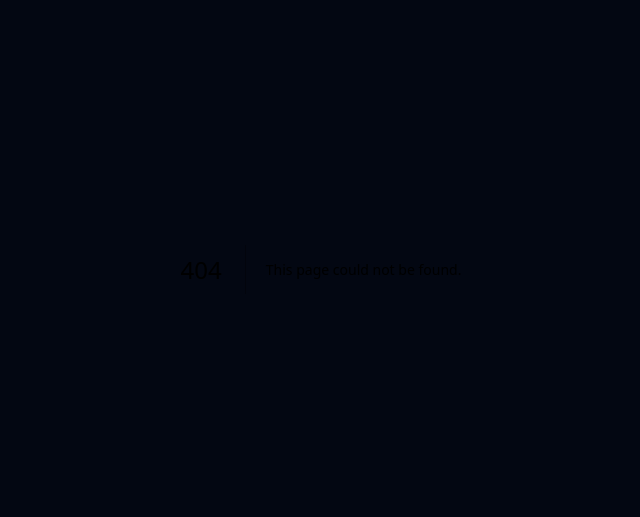
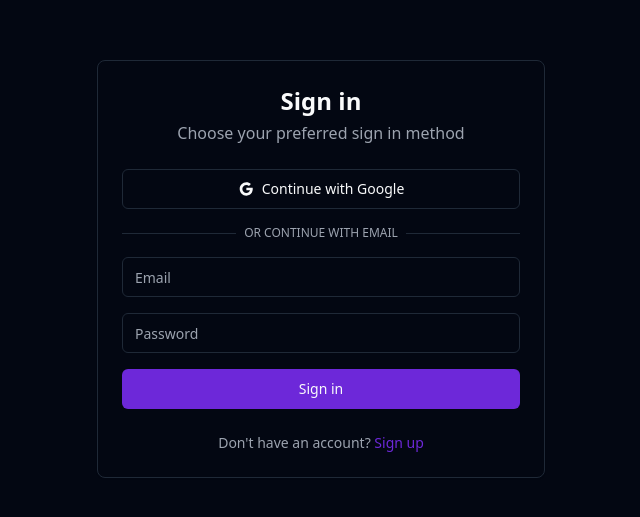
Before and after one commit to ardelisinbaking/cat-connect-app, a Next.js app: page /login in a window 1280 px wide. Before the commit this address had no page. Shown: the part 131-648 px from the top of the page, without its empty margins (319-959 px from the left). Built offline with nearby package versions, Linux system fonts and the light colour scheme; no server answers.

Commit message:
set up Google auth and login page

```diff
--- /dev/null
+++ b/app/auth/callback/route.ts
@@ -0,0 +1,18 @@
+// app/auth/callback/route.ts
+import { createRouteHandlerClient } from '@supabase/auth-helpers-nextjs'
+import { cookies } from 'next/headers'
+import { NextResponse } from 'next/server'
+
+export async function GET(request: Request) {
+  const requestUrl = new URL(request.url)
+  const code = requestUrl.searchParams.get('code')
+
+  if (code) {
+    const cookieStore = cookies()
+    const supabase = createRouteHandlerClient({ cookies: () => cookieStore })
+    await supabase.auth.exchangeCodeForSession(code)
+  }
+
+  // URL to redirect to after sign in process completes
+  return NextResponse.redirect(new URL('/dashboard', request.url))
+}
--- /dev/null
+++ b/app/login/page.tsx
@@ -0,0 +1,85 @@
+// app/login/page.tsx
+'use client'
+
+import { useAuth } from '@/providers/auth-provider'
+import { GoogleAuthButton } from '@/components/auth/google-auth-button'
+import { Card, CardHeader, CardContent, CardFooter } from '@/components/ui/card'
+import { Button } from '@/components/ui/button'
+import { Input } from '@/components/ui/input'
+import { useState } from 'react'
+
+export default function LoginPage() {
+  const { signIn } = useAuth()
+  const [email, setEmail] = useState('')
+  const [password, setPassword] = useState('')
+  const [loading, setLoading] = useState(false)
+  const [error, setError] = useState('')
+
+  const handleEmailSignIn = async (e: React.FormEvent) => {
+    e.preventDefault()
+    try {
+      setLoading(true)
+      await signIn(email, password)
+    } catch (err: any) {
+      setError(err.message)
+    } finally {
+      setLoading(false)
+    }
+  }
+
+  return (
+    <div className="min-h-screen flex items-center justify-center p-4">
+      <Card className="w-full max-w-md">
+        <CardHeader className="space-y-1">
+          <h2 className="text-2xl font-bold text-center">Sign in</h2>
+          <p className="text-muted-foreground text-center">
+            Choose your preferred sign in method
+          </p>
+        </CardHeader>
+        <CardContent className="space-y-4">
+          <GoogleAuthButton />
+
+          <div className="relative">
+            <div className="absolute inset-0 flex items-center">
+              <span className="w-full border-t" />
+            </div>
+            <div className="relative flex justify-center text-xs uppercase">
+              <span className="bg-background px-2 text-muted-foreground">
+                Or continue with email
+              </span>
+            </div>
+          </div>
+
+          <form onSubmit={handleEmailSignIn} className="space-y-4">
+            <Input
+              type="email"
+              placeholder="Email"
+              value={email}
+              onChange={(e) => setEmail(e.target.value)}
+            />
+            <Input
+              type="password"
+              placeholder="Password"
+              value={password}
+              onChange={(e) => setPassword(e.target.value)}
+            />
+            {error && (
+              <p className="text-sm text-red-500">{error}</p>
+            )}
+            <Button type="submit" className="w-full" disabled={loading}>
+              {loading ? 'Signing in...' : 'Sign in'}
+            </Button>
+          </form>
+        </CardContent>
+        <CardFooter>
+          <p className="text-sm text-center text-muted-foreground w-full">
+            Don't have an account?{' '}
+            <a href="/register" className="text-primary hover:underline">
+              Sign up
+            </a>
+          </p>
+        </CardFooter>
+      </Card>
+    </div>
+  )
+}
--- /dev/null
+++ b/components/auth/google-auth-button.tsx
@@ -0,0 +1,39 @@
+// components/auth/google-auth-button.tsx
+import { Button } from "@/components/ui/button"
+import { useAuth } from "@/providers/auth-provider"
+import { useState } from "react"
+
+export function GoogleAuthButton() {
+  const { signInWithGoogle } = useAuth()
+  const [loading, setLoading] = useState(false)
+
+  const handleSignIn = async () => {
+    try {
+      setLoading(true)
+      await signInWithGoogle()
+    } catch (error) {
+      console.error('Error signing in with Google:', error)
+    } finally {
+      setLoading(false)
+    }
+  }
+
+  return (
+    <Button
+      variant="outline"
+      className="w-full flex items-center justify-center gap-2"
+      onClick={handleSignIn}
+      disabled={loading}
+    >
+      <svg
+        className="h-5 w-5"
+        aria-hidden="true"
+        fill="currentColor"
+        viewBox="0 0 24 24"
+      >
+        <path d="M12.545,10.239v3.821h5.445c-0.712,2.315-2.647,3.972-5.445,3.972c-3.332,0-6.033-2.701-6.033-6.032 s2.701-6.032,6.033-6.032c1.498,0,2.866,0.549,3.921,1.453l2.814-2.814C17.503,2.988,15.139,2,12.545,2 C7.021,2,2.543,6.477,2.543,12s4.478,10,10.002,10c8.396,0,10.249-7.85,9.426-11.748L12.545,10.239z"/>
+      </svg>
+      {loading ? 'Signing in...' : 'Continue with Google'}
+    </Button>
+  )
+}
--- /dev/null
+++ b/components/ui/card.tsx
@@ -0,0 +1,79 @@
+import * as React from "react"
+
+import { cn } from "@/lib/utils"
+
+const Card = React.forwardRef<
+  HTMLDivElement,
+  React.HTMLAttributes<HTMLDivElement>
+>(({ className, ...props }, ref) => (
+  <div
+    ref={ref}
+    className={cn(
+      "rounded-lg border bg-card text-card-foreground shadow-sm",
+      className
+    )}
+    {...props}
+  />
+))
+Card.displayName = "Card"
+
+const CardHeader = React.forwardRef<
+  HTMLDivElement,
+  React.HTMLAttributes<HTMLDivElement>
+>(({ className, ...props }, ref) => (
+  <div
+    ref={ref}
+    className={cn("flex flex-col space-y-1.5 p-6", className)}
+    {...props}
+  />
+))
+CardHeader.displayName = "CardHeader"
+
+const CardTitle = React.forwardRef<
+  HTMLDivElement,
+  React.HTMLAttributes<HTMLDivElement>
+>(({ className, ...props }, ref) => (
+  <div
+    ref={ref}
+    className={cn(
+      "text-2xl font-semibold leading-none tracking-tight",
+      className
+    )}
+    {...props}
+  />
+))
+CardTitle.displayName = "CardTitle"
+
+const CardDescription = React.forwardRef<
+  HTMLDivElement,
+  React.HTMLAttributes<HTMLDivElement>
+>(({ className, ...props }, ref) => (
+  <div
+    ref={ref}
+    className={cn("text-sm text-muted-foreground", className)}
+    {...props}
+  />
+))
+CardDescription.displayName = "CardDescription"
+
+const CardContent = React.forwardRef<
+  HTMLDivElement,
+  React.HTMLAttributes<HTMLDivElement>
+>(({ className, ...props }, ref) => (
+  <div ref={ref} className={cn("p-6 pt-0", className)} {...props} />
+))
+CardContent.displayName = "CardContent"
+
+const CardFooter = React.forwardRef<
+  HTMLDivElement,
+  React.HTMLAttributes<HTMLDivElement>
+>(({ className, ...props }, ref) => (
+  <div
+    ref={ref}
+    className={cn("flex items-center p-6 pt-0", className)}
+    {...props}
+  />
+))
+CardFooter.displayName = "CardFooter"
+
+export { Card, CardHeader, CardFooter, CardTitle, CardDescription, CardContent }
--- /dev/null
+++ b/lib/supabase.ts
@@ -0,0 +1,11 @@
+// lib/supabase.ts
+import { createClient } from '@supabase/supabase-js'
+
+const supabaseUrl = process.env.NEXT_PUBLIC_SUPABASE_URL
+const supabaseAnonKey = process.env.NEXT_PUBLIC_SUPABASE_ANON_KEY
+
+if (!supabaseUrl || !supabaseAnonKey) {
+  throw new Error('Missing Supabase environment variables')
+}
+
+export const supabase = createClient(supabaseUrl, supabaseAnonKey)
--- a/package.json
+++ b/package.json
@@ -8,11 +8,11 @@
     "start": "next start",
     "lint": "next lint"
   },
-
   "dependencies": {
     "@radix-ui/react-label": "^2.1.1",
     "@radix-ui/react-radio-group": "^1.2.2",
-    "@radix-ui/react-slot": "^1.1.1",
+    "@radix-ui/react-slot": "^1.1.2",
+    "@supabase/auth-helpers-nextjs": "^0.10.0",
     "@supabase/supabase-js": "^2.47.12",
     "class-variance-authority": "^0.7.1",
     "clsx": "^2.1.1",
--- /dev/null
+++ b/providers/auth-provider.tsx
@@ -0,0 +1,73 @@
+// providers/auth-provider.tsx
+import { createContext, useContext, useEffect, useState } from 'react'
+import { User } from '@supabase/supabase-js'
+import { supabase } from '@/lib/supabase'
+
+interface AuthContextType {
+  user: User | null
+  loading: boolean
+  signIn: (email: string, password: string) => Promise<void>
+  signUp: (email: string, password: string) => Promise<void>
+  signOut: () => Promise<void>
+  signInWithGoogle: () => Promise<void>
+}
+
+const AuthContext = createContext<AuthContextType>({} as AuthContextType)
+
+export function AuthProvider({ children }: { children: React.ReactNode }) {
+  const [user, setUser] = useState<User | null>(null)
+  const [loading, setLoading] = useState(true)
+
+  useEffect(() => {
+    const { data: { subscription } } = supabase.auth.onAuthStateChange((event, session) => {
+      setUser(session?.user ?? null)
+      setLoading(false)
+    })
+
+    return () => subscription.unsubscribe()
+  }, [])
+
+  const signIn = async (email: string, password: string) => {
+    const { error } = await supabase.auth.signInWithPassword({ email, password })
+    if (error) throw error
+  }
+
+  const signUp = async (email: string, password: string) => {
+    const { error } = await supabase.auth.signUp({ email, password })
+    if (error) throw error
+  }
+
+  const signOut = async () => {
+    const { error } = await supabase.auth.signOut()
+    if (error) throw error
+  }
+
+  const signInWithGoogle = async () => {
+    const { error } = await supabase.auth.signInWithOAuth({
+      provider: 'google',
+      options: {
+        redirectTo: `${window.location.origin}/auth/callback`,
+        queryParams: {
+          access_type: 'offline',
+          prompt: 'consent',
+        }
+      }
+    })
+    if (error) throw error
+  }
+
+  return (
+    <AuthContext.Provider value={{
+      user,
+      loading,
+      signIn,
+      signUp,
+      signOut,
+      signInWithGoogle
+    }}>
+      {children}
+    </AuthContext.Provider>
+  )
+}
+
+export const useAuth = () => useContext(AuthContext)
```
Also changed, not shown: 1 other file (tests, documents, lock files or other folders).
